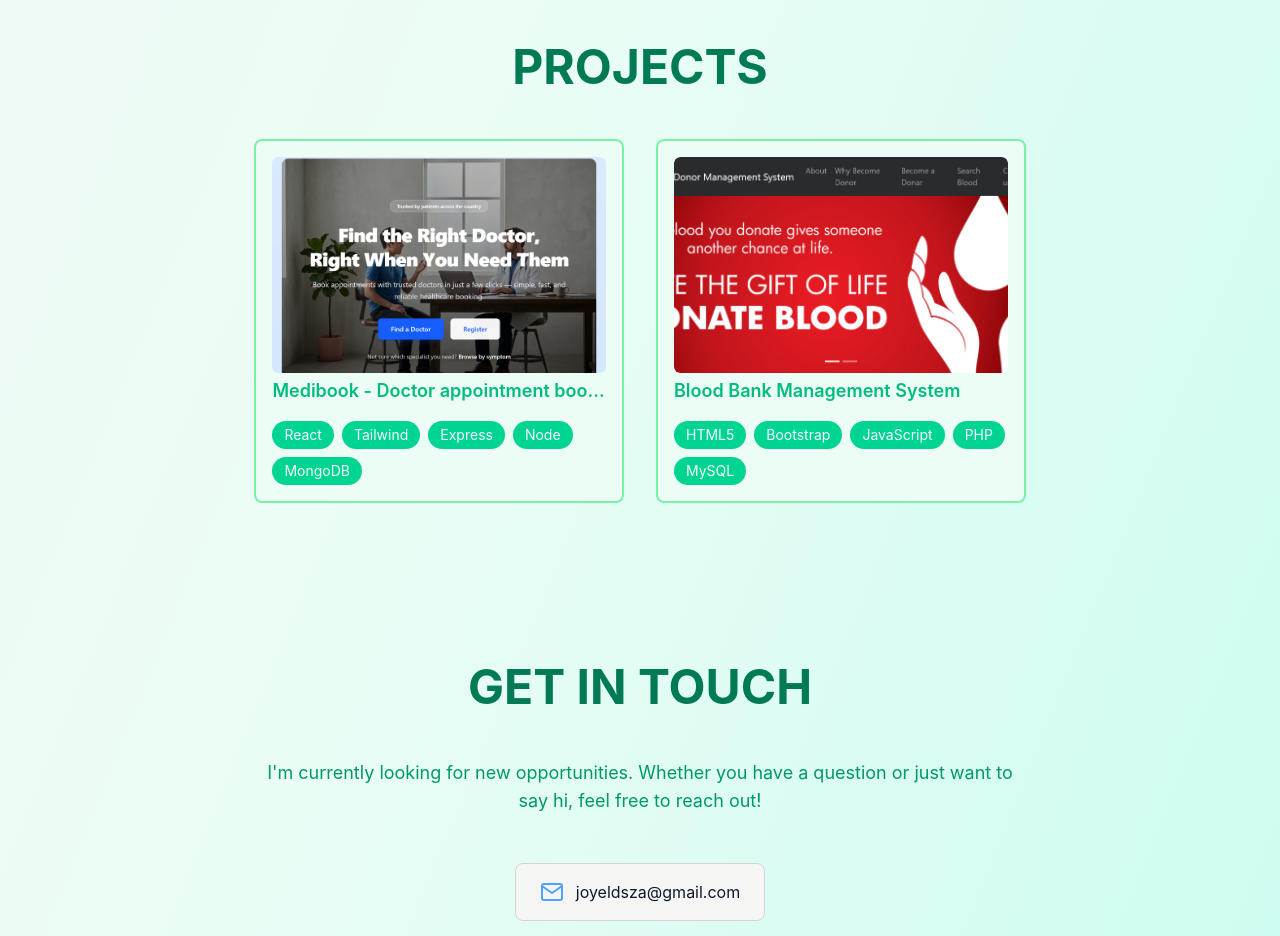
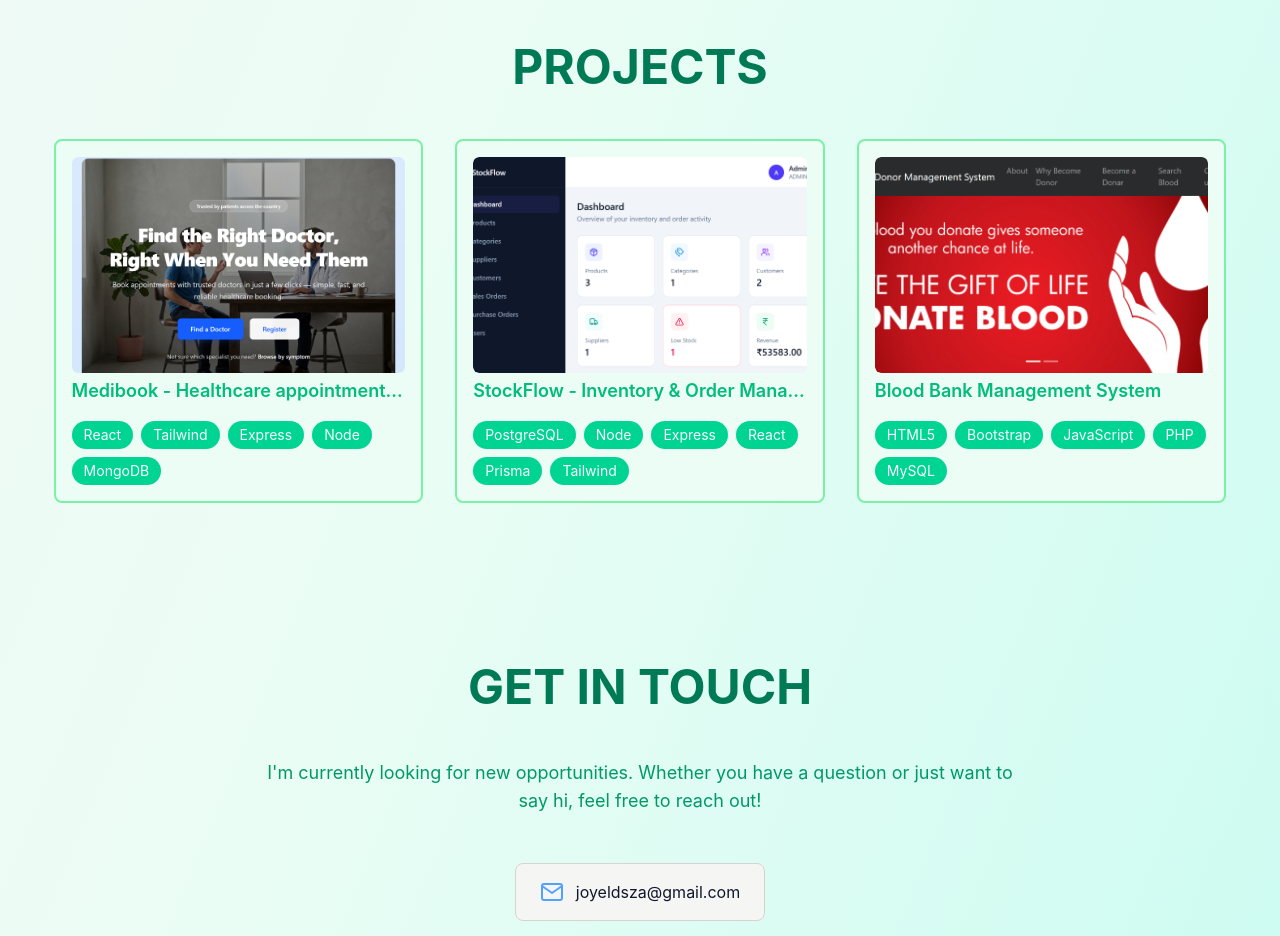
Before and after one commit to Joyel15/Joyel-Portfolio, a React (Vite) app: page / in a window 1280 px wide. Shown: the part 1940-2876 px from the top of the page. Built offline with nearby package versions, Linux system fonts and the light colour scheme.

Commit message:
feat: add stockflow project to projects section

```diff
--- a/src/sections/Projects.jsx
+++ b/src/sections/Projects.jsx
@@ -2,6 +2,7 @@ import { useState } from "react";
 import { FaGithub } from "react-icons/fa";
 import medibook from "../assets/medibook.png";
 import bloodbank from "../assets/bloodbank.png";
+import stockflow from "../assets/stockflow.png";
 
 function Projects() {
   const [project, setProject] = useState(null);
@@ -10,7 +11,7 @@ function Projects() {
   const projects = [
     {
       id: 1,
-      title: "Medibook - Doctor appointment booking system",
+      title: "Medibook - Healthcare appointment platform",
       image: medibook,
       description:
         "MediBook is a full-stack appointment booking platform where patients can browse doctors by specialization, check real-time availability, and book appointments in a few clicks. Built with secure authentication and a clean, patient-friendly UI to simplify healthcare access.",
@@ -27,6 +28,30 @@ function Projects() {
     },
     {
       id: 2,
+      title: "StockFlow - Inventory & Order Management",
+      image:stockflow,
+      description:
+      "A production-grade inventory management system built on the PERN stack. Unifies sales, purchasing, and manual stock movements into atomic PostgreSQL transactions via Prisma. Features a normalized 13-table schema with protective referential integrity, Jest/Supertest regression coverage, and live deployment across Vercel, Render, and Aiven.",
+      technologies: [
+        "PostgreSQL",
+        "Node",
+        "Express",
+        "React",
+        "Prisma",
+        "Tailwind",
+      ],
+      features: [
+        "Built an atomic inventory pipeline that consolidates sales, purchasing, and manual adjustments into a single consistent stock count — eliminating stale data and race conditions.",
+        "Designed a 13-table normalized PostgreSQL schema with deliberate CASCADE/RESTRICT/SET NULL foreign key strategies to protect financial records and maintain audit integrity.",
+        "Built transaction-safe order processing using Prisma interactive transactions, with Jest tests verifying actual database state — guaranteeing full rollback on any failure, never partial writes.",
+        "Caught unreachable code in a critical status-update function via Jest/Supertest before deployment — preventing a production-breaking order cancellation bug and adding permanent regression coverage.",
+        "Deployed a production PERN stack across Vercel, Render, and Aiven, resolving CORS, SSL, and cross-service environment config to ship a live, resilient system — not a localhost demo.",
+      ],
+      github: "https://github.com/Joyel15/pern-inventory-order-management-system",
+      live: "https://stockflow-inventory-order-management.vercel.app",
+    },
+    {
+      id: 3,
       title: "Blood Bank Management System",
       image: bloodbank,
       description:
@@ -47,6 +72,7 @@ function Projects() {
       github: "https://github.com/Joyel15/BloodBank-website",
       live: "",
     },
+
   ];
 
   return (
```
Also changed, not shown: src/assets/stockflow.png (added).
